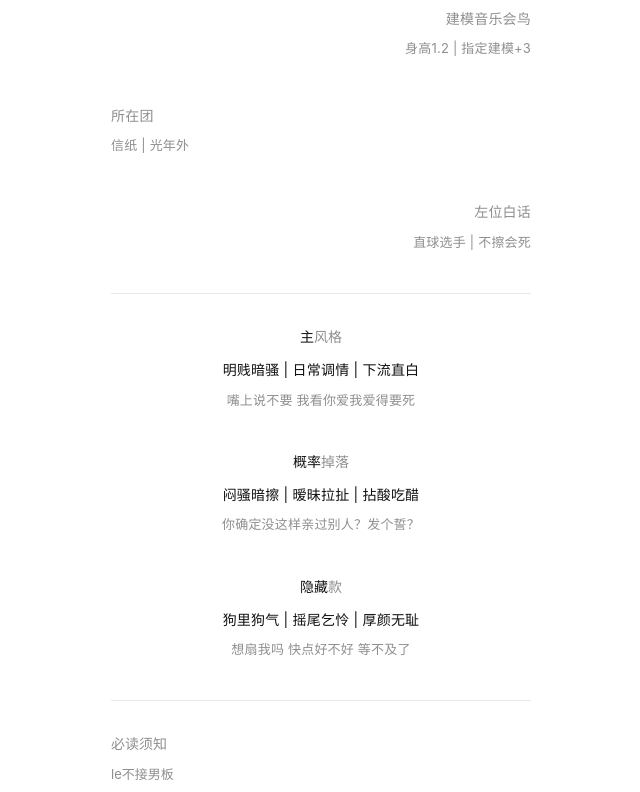
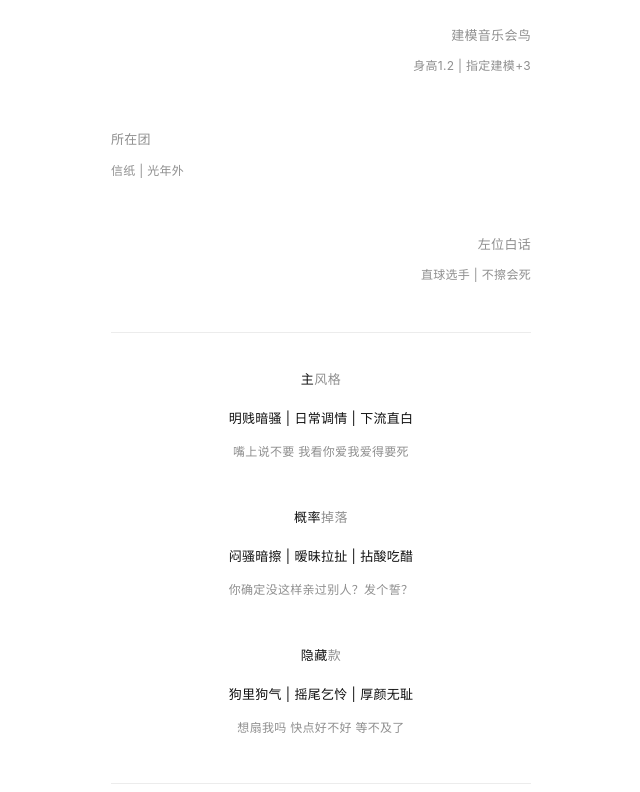
Before and after one commit to kizumi1055/Yu, a plain HTML site: page index.html in a window 1280 px wide. Shown: the part 215-1007 px from the top of the page, without its empty margins (319-959 px from the left). Drawn offline with Linux system fonts and the light colour scheme.

Commit message:
更新 index.html

```diff
--- a/index.html
+++ b/index.html
@@ -14,90 +14,90 @@ body {
   background: #ffffff;
   font-family: -apple-system, BlinkMacSystemFont, "PingFang SC",
                "Helvetica Neue", Helvetica, Arial, sans-serif;
-  color: #8f8f8f; /* 默认灰 */
+  color: #8f8f8f;
 }
 
 .container {
   max-width: 420px;
   margin: 0 auto;
-  padding: 32px 22px 80px;
+  padding: 36px 24px 90px;
 }
 
 /* ===== 标题 ===== */
 .title {
   text-align: center;
-  font-size: 16px;
+  font-size: 14px;   /* 原16 → 14 */
   letter-spacing: 1px;
-  margin-bottom: 28px;
+  margin-bottom: 32px;
 }
 
 /* ===== 分割线 ===== */
 .divider {
   height: 1px;
-  background: #e9e9e9;
-  margin: 32px 0;
+  background: #ececec;
+  margin: 36px 0;
 }
 
-/* ===== 左右信息区 ===== */
-.row {
-  display: flex;
-  justify-content: space-between;
-  margin-bottom: 14px;
+/* ===== 字号系统（整体缩小1px） ===== */
+.f14 { font-size: 13px; }
+.f13 { font-size: 12px; }
+.f12 { font-size: 11px; }
+
+/* 字距微调 */
+.f14, .f13 {
+  letter-spacing: 0.3px;
 }
 
-.block {
-  width: 48%;
-  line-height: 1.7;
+/* 黑色强调 */
+.black {
+  color: #111111;
+}
+
+/* ===== 前半部分信息组 ===== */
+.info-group {
+  line-height: 2.5;      /* 放大呼吸感 */
+  margin-bottom: 42px;   /* 组间距增大 */
 }
 
 .right {
   text-align: right;
 }
 
-/* ===== 字号系统 ===== */
-.f14 { font-size: 14px; }
-.f13 { font-size: 13px; }
-.f12 { font-size: 12px; }
-
-/* ===== 字距微调（清冷感） ===== */
-.f14, .f13 {
-  letter-spacing: 0.2px;
-}
-
-/* ===== 黑色强调（非纯黑） ===== */
-.black {
-  color: #111111;
-}
-
-/* ===== section 标题 ===== */
+/* ===== section ===== */
 .section {
-  margin-bottom: 24px;
+  margin-bottom: 40px;
 }
 
 .section-title {
-  font-size: 14px;
-  margin-bottom: 8px;
+  font-size: 13px;  /* 原14 → 13 */
+  margin-bottom: 14px;
+  letter-spacing: 0.5px;
 }
 
-/* ===== 前半部分信息组（更大呼吸感） ===== */
-.info-group {
-  line-height: 2.25;     /* 核心：明显放松 */
-  margin-bottom: 36px;   /* 组与组之间拉开 */
+/* ===== 风格区整体居中 ===== */
+.style-center {
+  text-align: center;
 }
 
-/* ===== 正文段落 ===== */
+.style-center .info-group {
+  line-height: 2.6;
+  margin-bottom: 30px;
+}
+
+/* ===== 正文段落（须知区保持舒服） ===== */
 .paragraph {
-  font-size: 13px;
-  line-height: 2;
-  margin-bottom: 8px;
+  font-size: 12px;   /* 原13 → 12 */
+  line-height: 2.1;
+  margin-bottom: 10px;
+  letter-spacing: 0.3px;
 }
 
 /* ===== 底部导航 ===== */
 .nav {
   display: flex;
   justify-content: space-around;
-  margin-top: 48px;
-  font-size: 13px;
+  margin-top: 60px;
+  font-size: 12px;
 }
 
 .nav a {
@@ -109,27 +109,17 @@ body {
   color: #111;
 }
 
-/* ===== 风格区整体居中 ===== */
-.style-center {
-  text-align: center;
-}
-/* ===== 风格区内 section 间距微调 ===== */
-.style-center .section {
-  margin-bottom: 34px;
-}
 </style>
 </head>
 
 <body>
 <div class="container">
 
-<!-- 顶部标题 -->
 <div class="title">- 郁谦止 虚恋资料 -</div>
 
 <div class="divider"></div>
 
 <!-- 基础信息 -->
-<!-- 基础信息（按行排版） -->
 
 <div class="info-group">
   <div class="f14">郁谦止T</div>
@@ -153,10 +143,9 @@ body {
 
 <div class="divider"></div>
 
-<!-- 风格展示区（整体居中） -->
+<!-- 风格区 -->
 <div class="style-center">
 
-  <!-- 主风格 -->
   <div class="section">
     <div class="section-title">
       <span class="black">主</span>风格
@@ -167,7 +156,6 @@ body {
     </div>
   </div>
 
-  <!-- 概率掉落 -->
   <div class="section">
     <div class="section-title">
       <span class="black">概率</span>掉落
@@ -178,7 +166,6 @@ body {
     </div>
   </div>
 
-  <!-- 隐藏款 -->
   <div class="section">
     <div class="section-title">
       <span class="black">隐藏</span>款
@@ -194,6 +181,7 @@ body {
 <div class="divider"></div>
 
 <!-- 必读须知 -->
+
 <div class="section-title">必读须知</div>
 
 <div class="paragraph">le不接男板</div>
@@ -227,7 +215,6 @@ body {
 
 <div class="divider"></div>
 
-<!-- 底部跳转 -->
 <div class="nav">
   <a href="huashu.html">话术</a>
   <a href="banping.html">板评</a>
```
